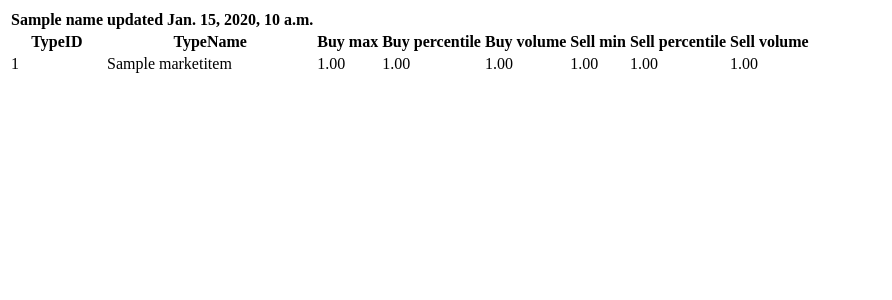
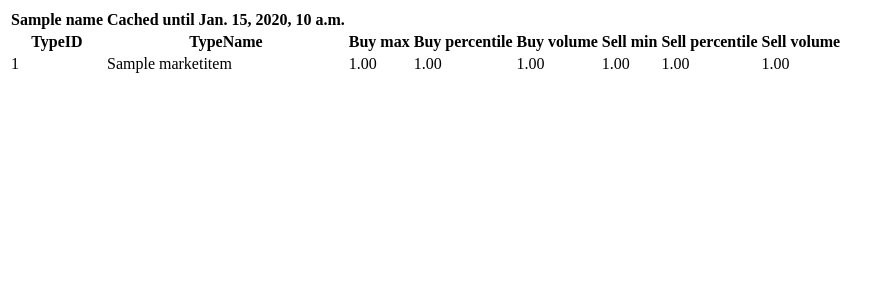
Before and after one commit to kriberg/stationspinner, a Django app: template stationspinner/evecentral/templates/evecentral/prices_list.html in a window 1280 px wide. Shown: the top 300 px of the page, without its empty margins (0-892 px from the left). Run offline with Django 3.2, Linux system fonts and the light colour scheme; tables that the repository leaves empty hold one stand-in row (values such as "Sample post"); the template is opened without the code that fills it: values that come from a table or form of the project are taken from there, most other values are stand-ins (such as "Sample title", 1, 10 or a date in 2020); parts of the project's set-up code (start-up, migrations or seed data) failed here and were passed over.

```diff
--- a/stationspinner/evecentral/models.py
+++ b/stationspinner/evecentral/models.py
@@ -1,15 +1,15 @@
 from django.db import models
 from stationspinner.libs.pragma import get_location_name
 from stationspinner.sde.models import InvType
-from datetime import datetime
+from datetime import datetime, timedelta
 from pytz import UTC
 
 class Market(models.Model):
     locationID = models.IntegerField()
-    last_updated = models.DateTimeField(null=True)
+    cached_until = models.DateTimeField(null=True)
 
     def updated(self):
-        self.last_updated = datetime.now(tz=UTC)
+        self.last_updated = datetime.now(tz=UTC) + timedelta(hours=6)
         self.save()
 
     def __unicode__(self):
--- a/stationspinner/evecentral/tasks.py
+++ b/stationspinner/evecentral/tasks.py
@@ -5,7 +5,7 @@ from stationspinner.libs.pragma import get_location_name
 from stationspinner.sde.models import InvType
 from evelink.thirdparty.eve_central import EVECentral
 from urllib2 import urlopen
-from datetime import datetime, timedelta
+from datetime import datetime
 from pytz import UTC
 from django.db.models import Q
 from celery.utils.log import get_task_logger
@@ -26,9 +26,8 @@ def _market_items():
 @app.task(name='evecentral.update_all_markets')
 def update_all_markets():
     market_updates = []
-    six_hours_ago = datetime.now(tz=UTC) - timedelta(hours=6)
     for market in Market.objects.filter(
-                    Q(last_updated__lt=six_hours_ago) | Q(last_updated=None)):
+                    Q(cached_until__lte=datetime.now(tz=UTC)) | Q(cached_until=None)):
         market_updates.extend(update_market(market.locationID))
         market.updated()
         log.info('Updating "{0}" market'.format(get_location_name(market.locationID)))
--- a/stationspinner/evecentral/templates/evecentral/prices_list.html
+++ b/stationspinner/evecentral/templates/evecentral/prices_list.html
@@ -2,7 +2,7 @@
     <thead>
         <tr>
             <th>{{name}}</th>
-            <th>updated {{updated}}</th>
+            <th>Cached until {{cached_until}}</th>
         </tr>
         <tr>
             <th>TypeID</th>
```
Also changed, not shown: stationspinner/evecentral/views.py (+5 -2 lines), stationspinner/evecentral/migrations/0005_auto_20141102_2115.py (added).
